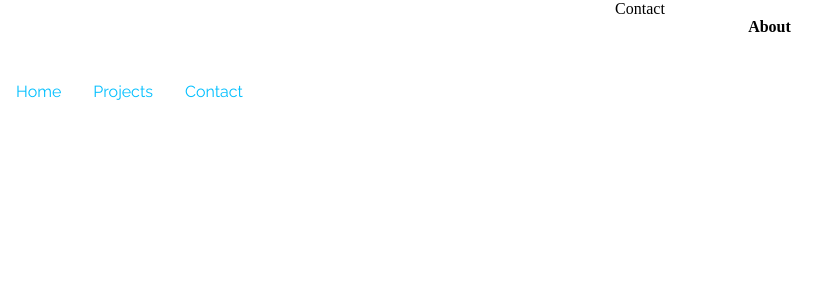
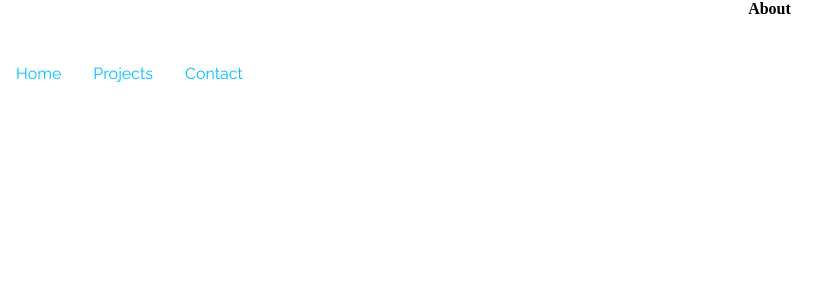
Before and after one commit to MillieClare/millieclare.github.io, a plain HTML site: page About.html in a window 1280 px wide. Shown: the top 297 px of the page, without its empty margins (0-837 px from the left). Drawn offline with Linux system fonts and the light colour scheme.

Commit message:
Update About.html

```diff
--- a/About.html
+++ b/About.html
@@ -6,9 +6,7 @@
  <link href="https://fonts.googleapis.com/css?family=Raleway" rel="stylesheet">
 </head>
 <body>
-   <div class="contact-button">
-    <a>Contact</a>
-  </div>
+
   <div class="topnav">
 
             <a href="index.html">Home</a>
```
